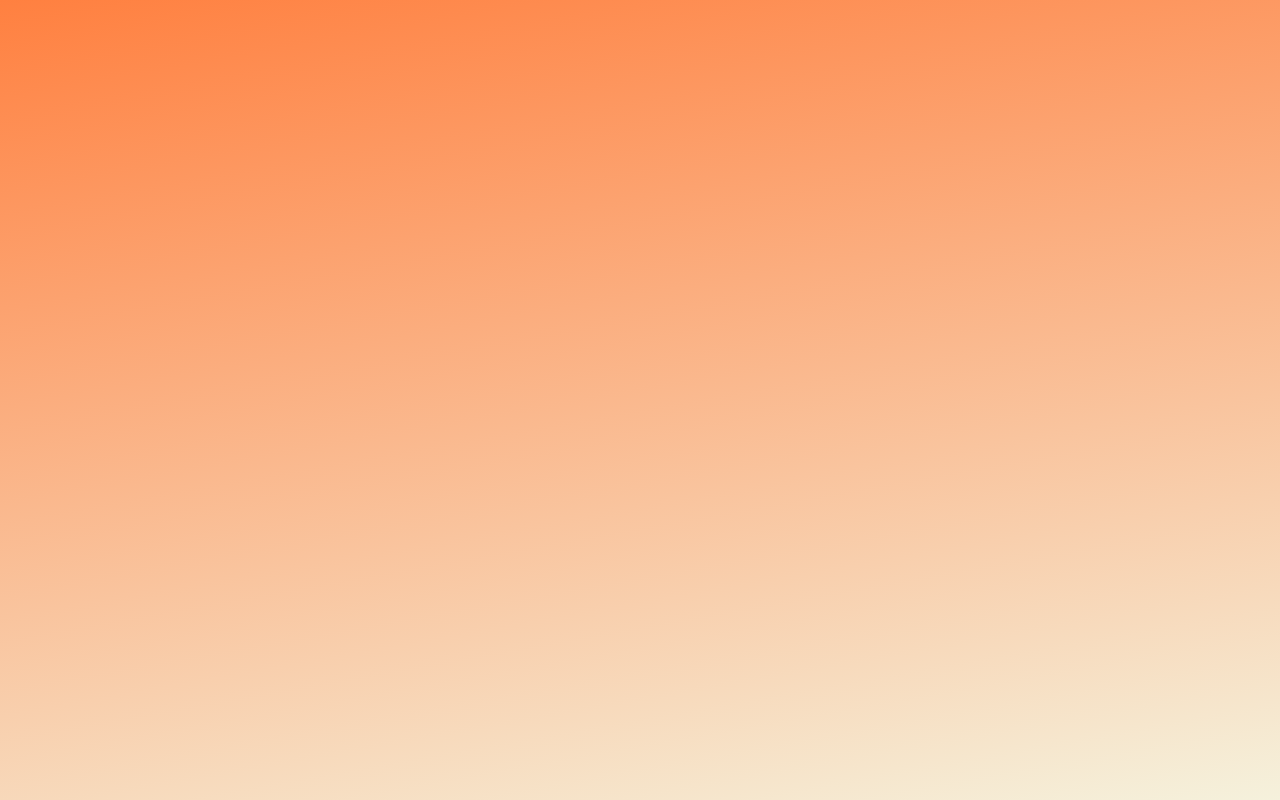
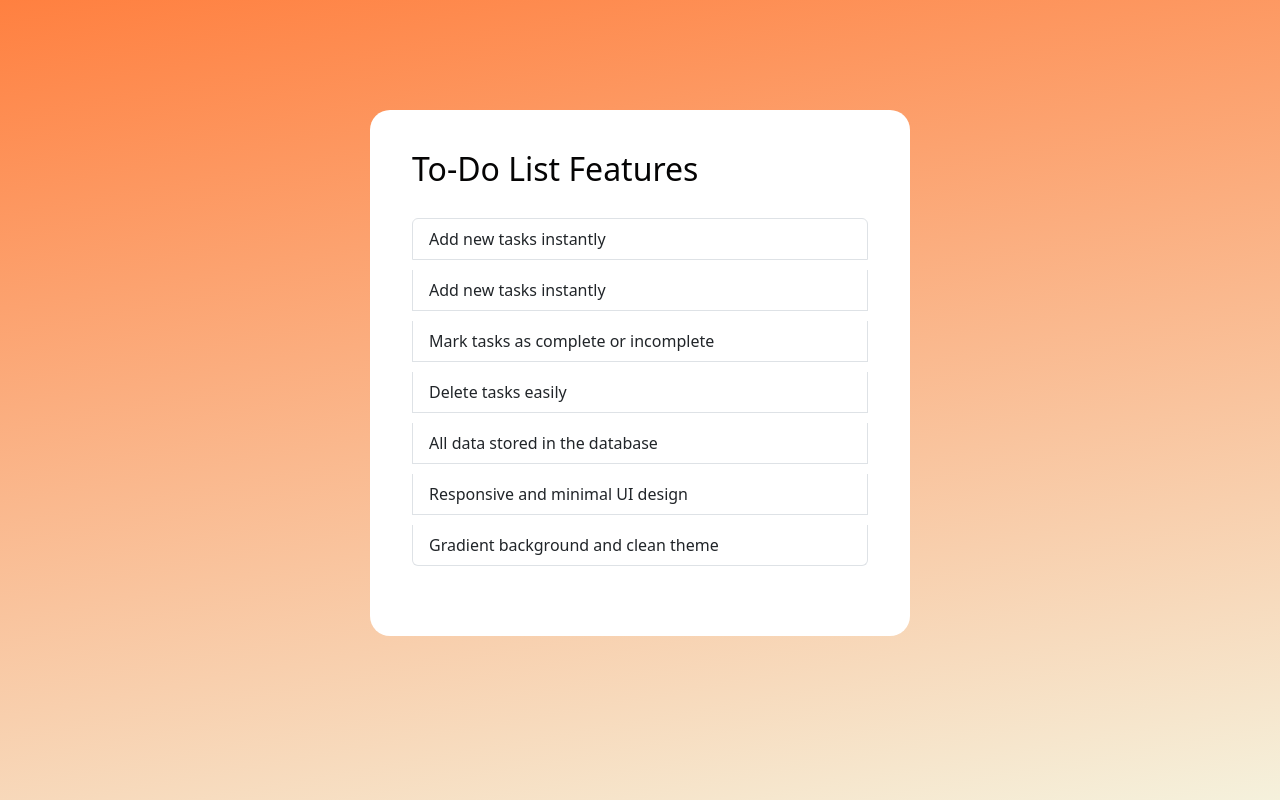
Before and after one commit to dipeshluitel/ToDoList, a Django app: page /saved/ in a window 1280 px wide. Shown: the part 72-872 px from the top of the page. Run offline with Django 5.2, Linux system fonts and the light colour scheme.

Commit message:
nav item feature is created to list features

```diff
--- a/To_do_list/my_to_do_list/static/css/mystyle.css
+++ b/To_do_list/my_to_do_list/static/css/mystyle.css
@@ -84,3 +84,11 @@ a img{
     max-width: 40px;
     margin-left: 20px;
 }
+
+.list-group{
+    user-select: none;
+    cursor: pointer;
+}
+.list-group li{
+    margin-top: 10px;
+}
--- a/To_do_list/my_to_do_list/templates/my_to_do_list/info.html
+++ b/To_do_list/my_to_do_list/templates/my_to_do_list/info.html
@@ -2,6 +2,20 @@
 {% block title %}Saved{% endblock %}
 {% block body_block %}
 <div class="main-body">
+    <div class="todo-app">
+        <div class="container">
+            <h2>To-Do List Features</h2>
+    <ul class="list-group">
+      <li class="list-group-item">Add new tasks instantly</li>
+      <li class="list-group-item"> Add new tasks instantly</li>
+      <li class="list-group-item"> Mark tasks as complete or incomplete</li>
+      <li class="list-group-item"> Delete tasks easily</li>
+      <li class="list-group-item"> All data stored in the database</li>
+      <li class="list-group-item"> Responsive and minimal UI design</li>
+      <li class="list-group-item"> Gradient background and clean theme</li>
 
+    </ul>
+        </div>
+    </div>
 </div>
 {% endblock %}
```
